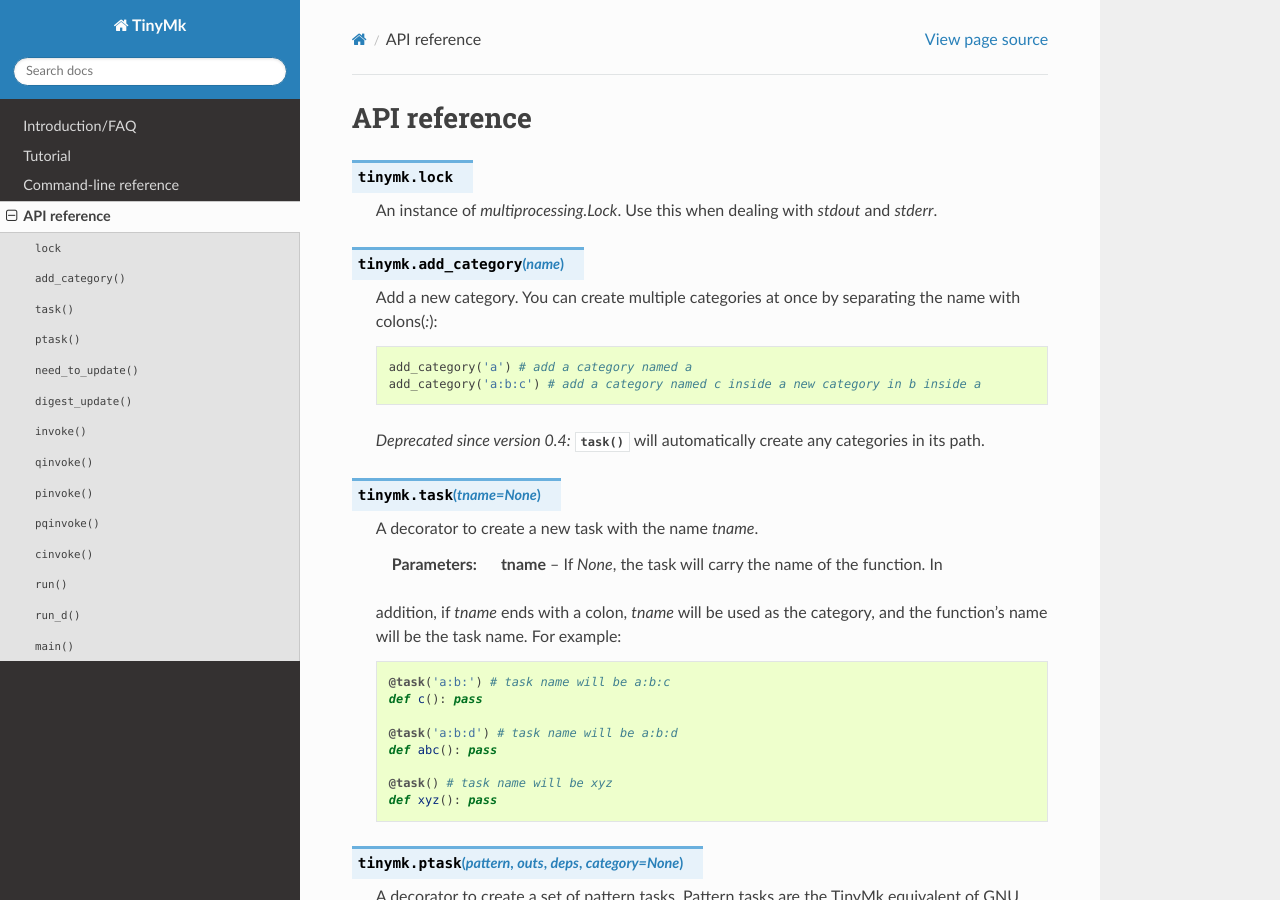
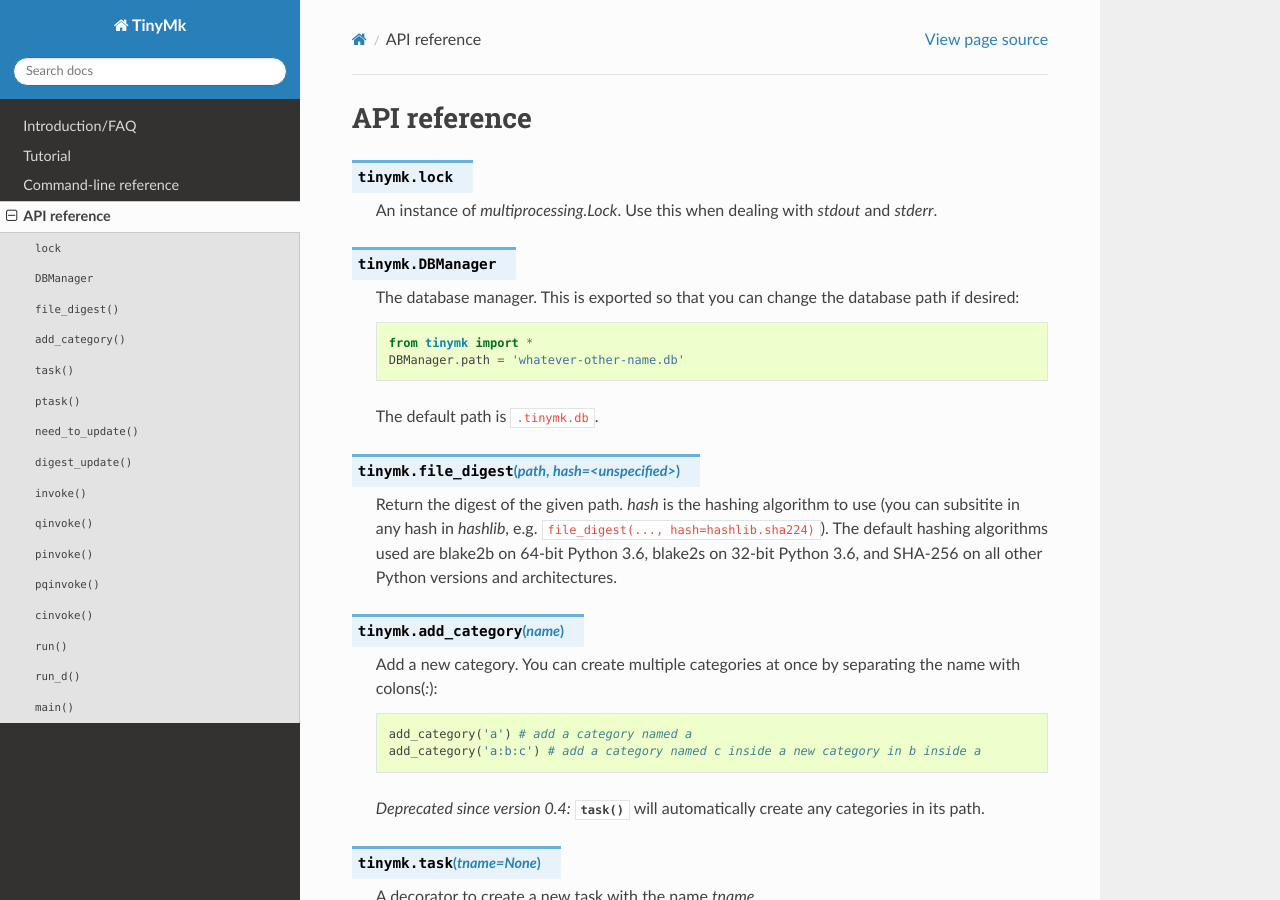
Before and after one commit to refi64/tinymk, a Sphinx documentation site: the page built from docs/source/apiref.rst, in a window 1280 px wide and 900 px high. Built offline with Sphinx 7.4.7 and the Read the Docs theme 2.0.0, drawn with Linux system fonts in a browser that asks for light colours.

Commit message:
Digest & doc fixes/updates

```diff
--- a/docs/source/apiref.rst
+++ b/docs/source/apiref.rst
@@ -7,6 +7,26 @@ API reference
 
   An instance of `multiprocessing.Lock`. Use this when dealing with `stdout`
   and `stderr`.
+
+.. py:data:: DBManager
+
+  The database manager. This is exported so that you can change the database
+  path if desired:
+
+  .. code-block:: python
+
+    from tinymk import *
+    DBManager.path = 'whatever-other-name.db'
+
+  The default path is ``.tinymk.db``.
+
+.. py:function:: file_digest(path, hash=<unspecified>)
+
+  Return the digest of the given path. *hash* is the hashing algorithm to use
+  (you can subsitite in any hash in *hashlib*, e.g.
+  ``file_digest(..., hash=hashlib.sha224)``). The default hashing algorithms
+  used are blake2b on 64-bit Python 3.6, blake2s on 32-bit Python 3.6, and
+  SHA-256 on all other Python versions and architectures.
 
 .. py:function:: add_category(name)
 
```
Also changed, not shown: tinymk.py (+18 -9 lines).
